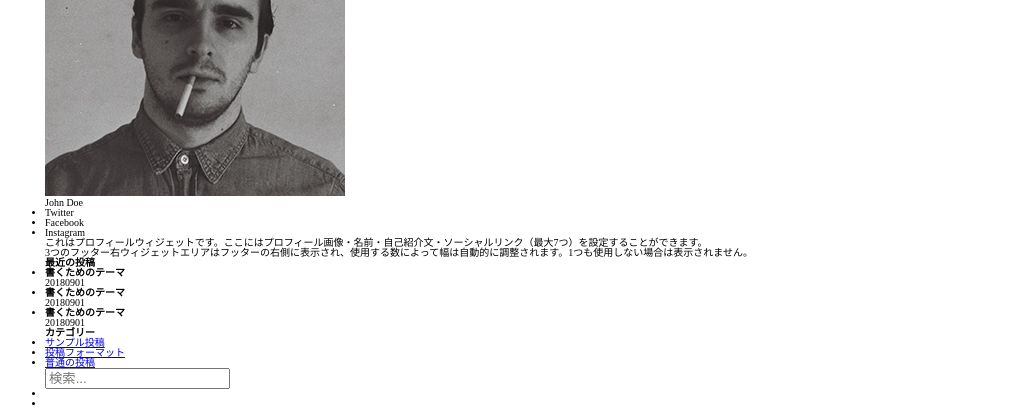
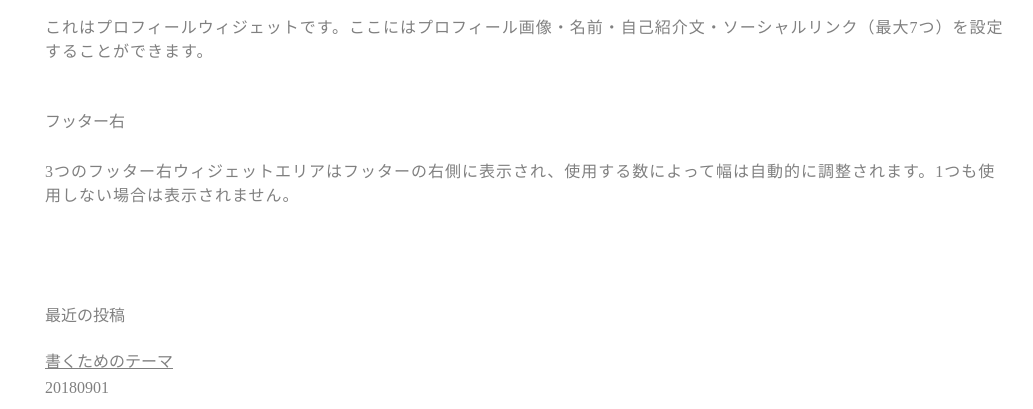
Before and after one commit to rimk1010/Write, a plain HTML site: page index.html in a window 1280 px wide. Shown: the part 2391-2800 px from the top of the page, without its empty margins (115-1148 px from the left). Drawn offline with Linux system fonts and the light colour scheme.

Commit message:
Third Commit
Third Commit

```diff
--- a/css/style.css
+++ b/css/style.css
@@ -60,12 +60,16 @@ header {
     transform: rotate(135deg);
 }
 
+.main {
+    margin-bottom: 10rem;
+}
+
 .main_image {
     margin: 5rem 0;
 }
 
 .main_image_img {
-    max-width: 100%;
+    width: 100%;
 }
 
 .main_text {
@@ -127,5 +131,123 @@ header {
 }
 
 .is_forward_active {
-    background-color: darkgray;
+    background-color: rgba(196, 191, 191, 0.89);
 }
+
+.main_footer {
+    font-size: 1.6rem;
+    color: gray;
+}
+
+.main_footer_profile {
+    overflow: hidden;
+    margin-bottom: 2rem;
+}
+
+.main_footer_profile_img {
+    display: block;
+    width: 10rem;
+    height: 10rem;
+    border-radius: 50%;
+    float: left;
+    margin-right: 3rem;
+}
+
+.main_footer_profile_text {
+    margin-top: 3rem;
+}
+
+.main_footer_profile_name {
+    font-size: 1.6rem;
+    letter-spacing: 1px;
+    font-weight: bold;
+    margin-bottom: 1rem;
+}
+
+.main_footer_profile_sns {
+    list-style-type: none;
+}
+
+.main_footer_profile_sns_item {
+    display: inline-block;
+    margin-right: 1rem;
+}
+
+.main_footer_text {
+    font-size: 1.6rem;
+    letter-spacing: 1px;
+    line-height: 1.5;
+    color: gray;
+    margin-bottom: 5rem;
+}
+
+.main_footer_right {
+    margin-bottom: 10rem;
+    font-size: 1.6rem;
+}
+
+.main_footer_right_title {
+    font-weight: normal;
+    margin-bottom: 3rem;
+}
+
+.main_footer_right_text {
+    letter-spacing: 1px;
+    line-height: 1.5;
+}
+
+.main_footer_post {
+    margin-bottom: 10rem;
+}
+
+.main_footer_post_title {
+   margin-bottom: 3rem;
+   font-weight: normal;
+}
+
+.main_footer_post_content_item {
+    list-style-type: none;
+    margin-bottom: 3rem;
+}
+.main_footer_post_content_item_title {
+    margin-bottom: 1rem;
+    font-weight: normal;
+    text-decoration: underline;
+}
+
+.main_footer_category {
+    margin-bottom: 10rem;
+}
+
+.main_footer_category_box_item {
+    list-style-type: none;
+    margin-bottom: 3rem;
+}
+
+.main_footer_search_box_search {
+    width: 30rem;
+    height: 3rem;
+    padding-left: 1rem;
+}
+
+.footer {
+    color: gray;
+}
+
+.footer_sns {
+    font-size: 1.3rem;
+    margin-bottom: 3rem;
+}
+.footer_sns_item {
+    display: inline-block;
+    list-style-type: none;
+    margin-right: 2rem;
+}
+
+.footer_copyright {
+    font-size: 1.5rem;
+}
+
+.bold {
+    font-weight: bold;
+}
--- a/index.html
+++ b/index.html
@@ -74,22 +74,24 @@
             <div class="main_footer">
                 <div class="main_footer_profile">
                     <img class="main_footer_profile_img" src="./img/profile.png">
+                    <div class="main_footer_profile_text">
                         <p class="main_footer_profile_name">John Doe</p>
                         <ul class="main_footer_profile_sns">
                             <li class="main_footer_profile_sns_item">
-                            Twitter
+                                <i class="fab fa-twitter fa-2x"></i>
                             </li>
                             <li class="main_footer_profile_sns_item">
-                            Facebook
+                                <i class="fab fa-facebook fa-2x"></i>
                             </li>
                             <li class="main_footer_profile_sns_item">
-                            Instagram
+                                <i class="fab fa-instagram fa-2x"></i>
                             </li>
                         </ul>
-                    <div class="main_footer_profile_text">これはプロフィールウィジェットです。ここにはプロフィール画像・名前・自己紹介文・ソーシャルリンク（最大7つ）を設定することができます。</div>
                     </div>
+                </div>
+                <div class="main_footer_text">これはプロフィールウィジェットです。ここにはプロフィール画像・名前・自己紹介文・ソーシャルリンク（最大7つ）を設定することができます。</div>
                 <div class="main_footer_right">
-                    <h3 class="main_footer_right_title"></h3>
+                    <h3 class="main_footer_right_title">フッター右</h3>
                     <p class="main_footer_right_text">3つのフッター右ウィジェットエリアはフッターの右側に表示され、使用する数によって幅は自動的に調整されます。1つも使用しない場合は表示されません。</p>
                 </div>
                 <div class="main_footer_post">
@@ -124,13 +126,19 @@
                 </div>
             </div>
         </main>
-        <footer>
+        <footer class="footer">
             <ul class="footer_sns">
-                <li class="footer_sns_item"></li>
-                <li class="footer_sns_item"></li>
-                <li class="footer_sns_item"></li>
+                <li class="footer_sns_item">
+                    <i class="fab fa-twitter fa-2x"></i>
+                </li>
+                <li class="footer_sns_item">
+                    <i class="fab fa-facebook fa-2x"></i>
+                </li>
+                <li class="footer_sns_item">
+                    <i class="fab fa-instagram fa-2x"></i>
+                </li>
             </ul>
-            <p class="footer_copyright">Powered by WordPress | Theme: Write by Themegraphy</p>
+            <p class="footer_copyright">Powered by <span class="bold">WordPress</span> | Theme: <span class="bold">Write</span> by Themegraphy</p>
         </footer>
     </body>
 </html>
```
Lines whose indentation alone changed are shown as unchanged.
